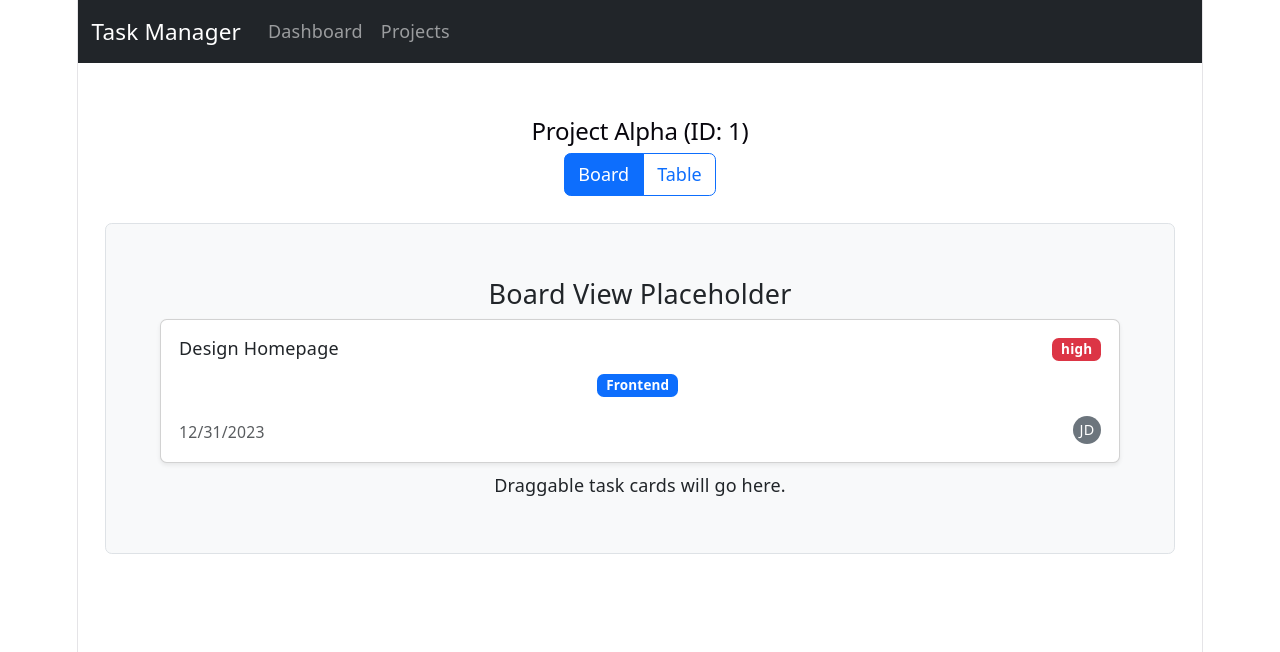
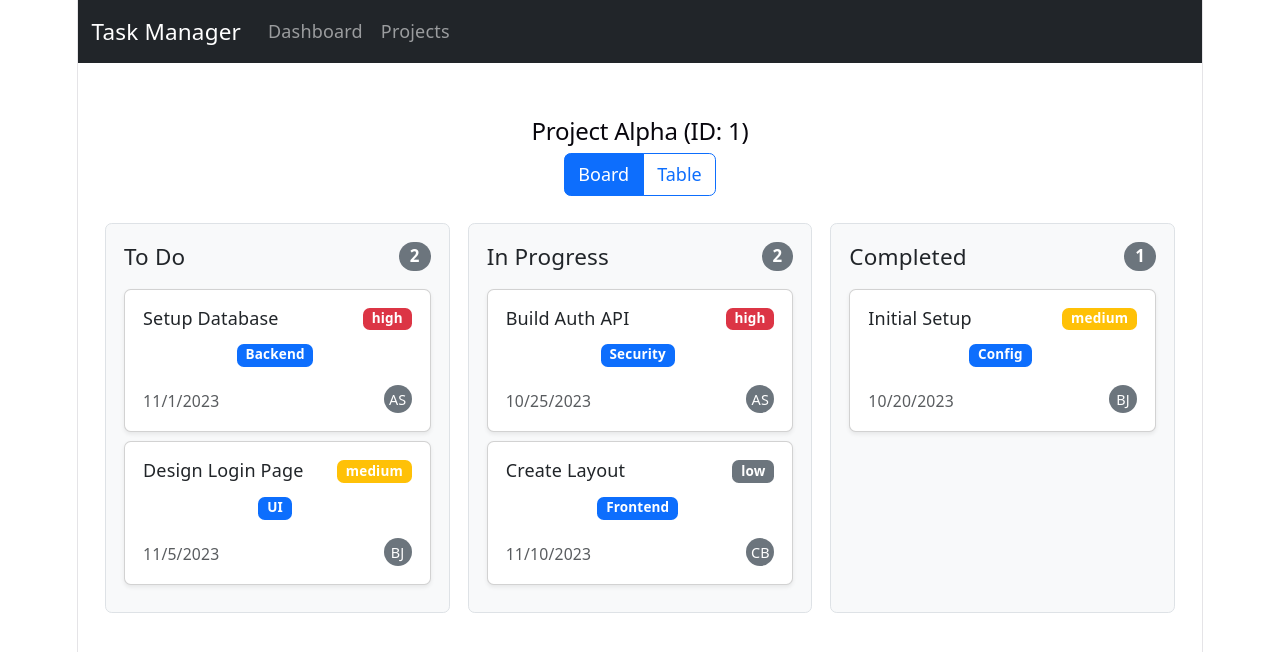
Before and after one commit to harshaayiniekathirgamanathan/Task-Management-Web-Project, a React (Vite) app in the folder client/: page /projects/1 in a window 1280 px wide. Shown: the top 652 px of the page. Built offline with nearby package versions, Linux system fonts and the light colour scheme; no server answers.

Commit message:
feat: add task board with three status columns

```diff
--- /dev/null
+++ b/client/src/components/TaskBoard.jsx
@@ -0,0 +1,84 @@
+import React from 'react';
+import { Row, Col } from 'react-bootstrap';
+import TaskCard from './TaskCard';
+
+// Hard-coded tasks to test our layout before connecting to the backend
+const dummyTasks = [
+    {
+        id: 1, title: 'Setup Database', priority: 'high', status: 'todo', due_date: '2023-11-01',
+        assignees: [{ id: 101, name: 'Alice Smith' }], labels: [{ id: 201, name: 'Backend', color: '#dc3545' }]
+    },
+    {
+        id: 2, title: 'Design Login Page', priority: 'medium', status: 'todo', due_date: '2023-11-05',
+        assignees: [{ id: 102, name: 'Bob Jones' }], labels: [{ id: 202, name: 'UI', color: '#0d6efd' }]
+    },
+    {
+        id: 3, title: 'Build Auth API', priority: 'high', status: 'in_progress', due_date: '2023-10-25',
+        assignees: [{ id: 101, name: 'Alice Smith' }], labels: [{ id: 203, name: 'Security', color: '#198754' }]
+    },
+    {
+        id: 4, title: 'Create Layout', priority: 'low', status: 'in_progress', due_date: '2023-11-10',
+        assignees: [{ id: 103, name: 'Charlie Brown' }], labels: [{ id: 204, name: 'Frontend', color: '#0dcaf0' }]
+    },
+    {
+        id: 5, title: 'Initial Setup', priority: 'medium', status: 'completed', due_date: '2023-10-20',
+        assignees: [{ id: 102, name: 'Bob Jones' }], labels: [{ id: 205, name: 'Config', color: '#6c757d' }]
+    }
+];
+
+const TaskBoard = () => {
+    // Split tasks into arrays based on their status
+    const todoTasks = dummyTasks.filter(task => task.status === 'todo');
+    const inProgressTasks = dummyTasks.filter(task => task.status === 'in_progress');
+    const completedTasks = dummyTasks.filter(task => task.status === 'completed');
+
+    // Function to run when a card is clicked
+    const handleOpenTask = (task) => {
+        alert(`Clicked task to open: ${task.title}`);
+    };
+
+    return (
+        <Row className="g-3">
+            {/* To Do Column */}
+            <Col xs={12} md={4}>
+                <div className="bg-light p-3 rounded border h-100">
+                    <h5 className="mb-3 d-flex justify-content-between align-items-center">
+                        To Do
+                        <span className="badge bg-secondary rounded-pill">{todoTasks.length}</span>
+                    </h5>
+                    {todoTasks.map(task => (
+                        <TaskCard key={task.id} task={task} onOpen={handleOpenTask} />
+                    ))}
+                </div>
+            </Col>
+
+            {/* In Progress Column */}
+            <Col xs={12} md={4}>
+                <div className="bg-light p-3 rounded border h-100">
+                    <h5 className="mb-3 d-flex justify-content-between align-items-center">
+                        In Progress
+                        <span className="badge bg-secondary rounded-pill">{inProgressTasks.length}</span>
+                    </h5>
+                    {inProgressTasks.map(task => (
+                        <TaskCard key={task.id} task={task} onOpen={handleOpenTask} />
+                    ))}
+                </div>
+            </Col>
+
+            {/* Completed Column */}
+            <Col xs={12} md={4}>
+                <div className="bg-light p-3 rounded border h-100">
+                    <h5 className="mb-3 d-flex justify-content-between align-items-center">
+                        Completed
+                        <span className="badge bg-secondary rounded-pill">{completedTasks.length}</span>
+                    </h5>
+                    {completedTasks.map(task => (
+                        <TaskCard key={task.id} task={task} onOpen={handleOpenTask} />
+                    ))}
+                </div>
+            </Col>
+        </Row>
+    );
+};
+
+export default TaskBoard;
--- a/client/src/pages/ProjectDetailPage.jsx
+++ b/client/src/pages/ProjectDetailPage.jsx
@@ -2,6 +2,8 @@ import React, { useState } from 'react';
 import { useParams } from 'react-router-dom';
 import { Container, ButtonGroup, Button } from 'react-bootstrap';
 import TaskCard from '../components/TaskCard';
+import TaskBoard from '../components/TaskBoard';
+
 
 
 const ProjectDetailPage = () => {
@@ -37,23 +39,11 @@ const ProjectDetailPage = () => {
             {/* Placeholders for the actual views */}
             <div>
                 {view === 'board' ? (
-                    <div className="p-5 border rounded bg-light text-center">
-                        <h4>Board View Placeholder</h4>
-                        <TaskCard
-                            task={{
-                                id: 1,
-                                title: "Design Homepage",
-                                priority: "high",
-                                status: "todo",
-                                due_date: "2023-12-31",
-                                assignees: [{ id: 101, name: "John Doe" }],
-                                labels: [{ id: 201, name: "Frontend", color: "#0d6efd" }]
-                            }}
-                            onOpen={(t) => alert("Clicked on: " + t.title)}
-                        />
-                        <p>Draggable task cards will go here.</p>
+                    <div className="mt-3">
+                        <TaskBoard />
                     </div>
                 ) : (
+
                     <div className="p-5 border rounded bg-light text-center">
                         <h4>Table View Placeholder</h4>
                         <p>List of tasks will go here.</p>
```
